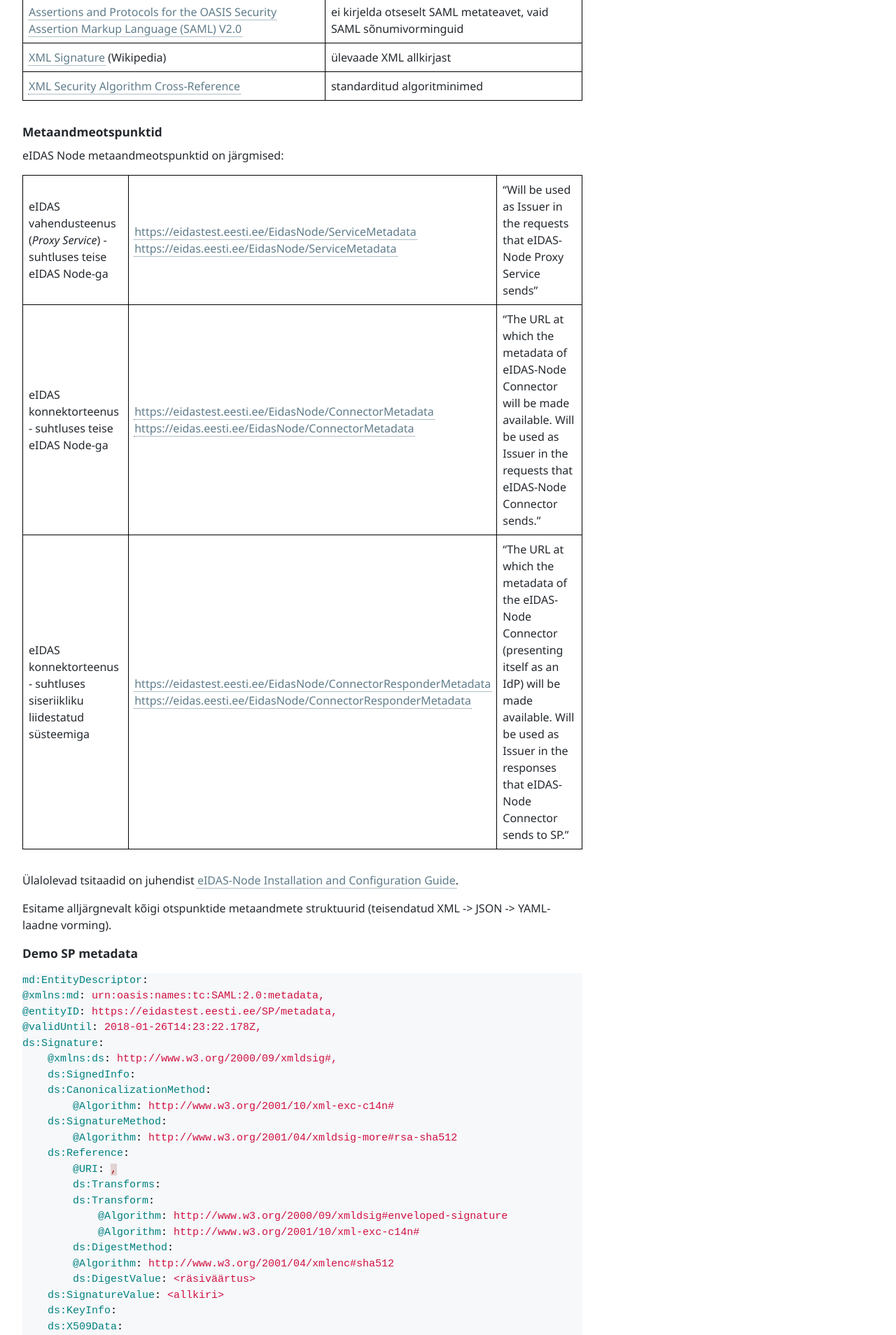
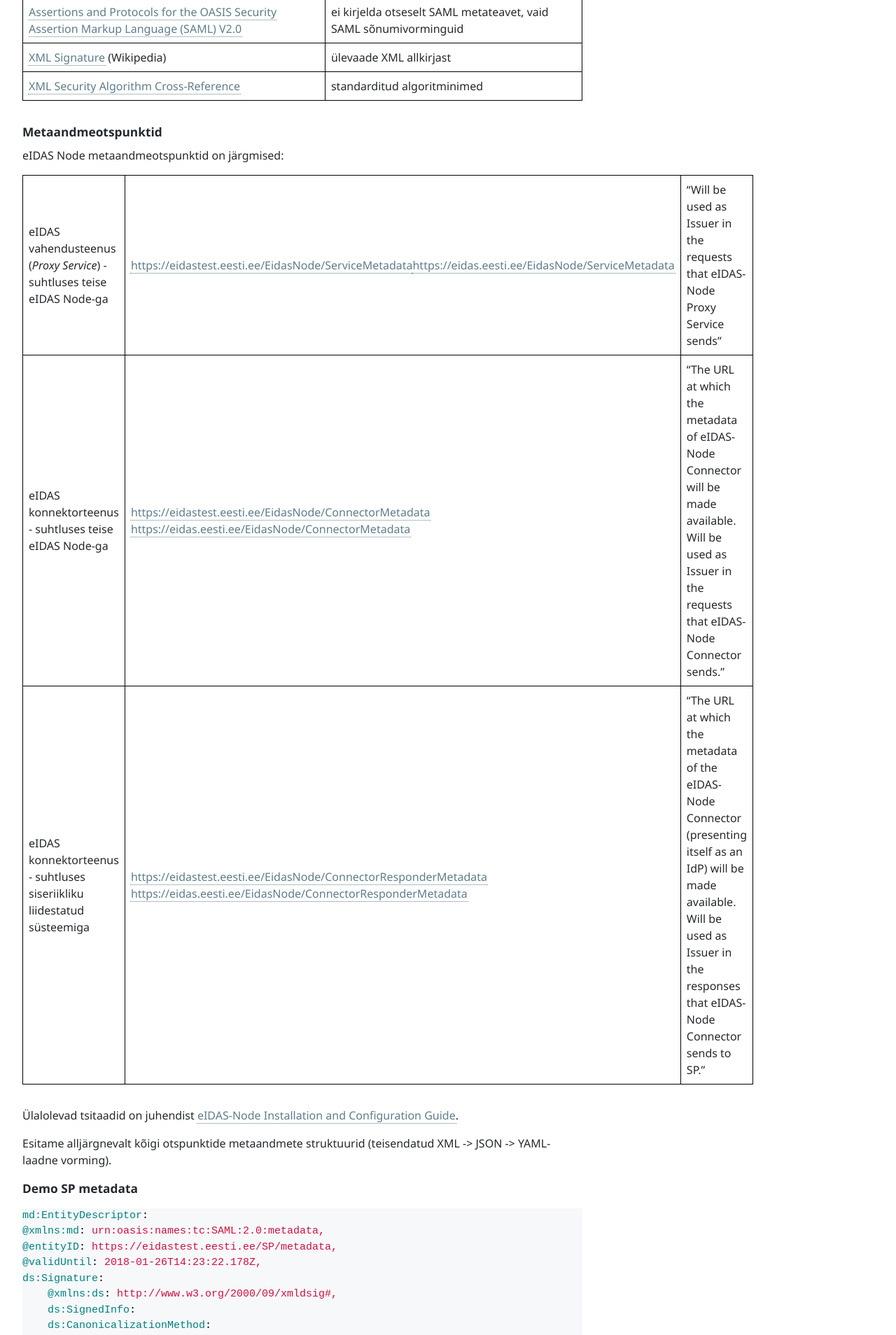
Before and after one commit to e-gov/eIDAS-Node, a Jekyll site: the page built from MetadataSeletus.md, in a window 1280 px wide. Shown: the part 572-2480 px from the top of the page at 70% size. Built offline with Jekyll 4.4.1, drawn with Linux system fonts in a browser that asks for light colours; our own code applies the rules of GitHub Pages for plain Markdown files.

```diff
--- a/MetadataSeletus.md
+++ b/MetadataSeletus.md
@@ -26,9 +26,9 @@ Käesolev dokument seletab RIA eIDAS Node SAML metaandmeotspunktide kaudu pakuta
 
 eIDAS Node metaandmeotspunktid on järgmised:
 
-| eIDAS vahendusteenus (_Proxy Service_) - suhtluses teise eIDAS Node-ga | [https://eidastest.eesti.ee/EidasNode/ServiceMetadata](https://eidastest.eesti.ee/EidasNode/ConnectorMetadata) <br> [https://eidas.eesti.ee/EidasNode/ServiceMetadata](https://eidas.eesti.ee/EidasNode/ConnectorMetadata) | "Will be used as Issuer in the requests that eIDAS-Node Proxy Service sends" |
-| eIDAS konnektorteenus - suhtluses teise eIDAS Node-ga | [https://eidastest.eesti.ee/EidasNode/ConnectorMetadata](https://eidastest.eesti.ee/EidasNode/ConnectorMetadata) <br> [https://eidas.eesti.ee/EidasNode/ConnectorMetadata](https://eidas.eesti.ee/EidasNode/ConnectorMetadata) | "The URL at which the metadata of eIDAS-Node Connector will be made available. Will be used as Issuer in the requests that eIDAS-Node Connector sends." |
-| eIDAS konnektorteenus - suhtluses siseriikliku liidestatud süsteemiga | [https://eidastest.eesti.ee/EidasNode/ConnectorResponderMetadata](https://eidastest.eesti.ee/EidasNode/ConnectorMetadata) <br> [https://eidas.eesti.ee/EidasNode/ConnectorResponderMetadata](https://eidas.eesti.ee/EidasNode/ConnectorMetadata) | "The URL at which the metadata of the eIDAS-Node Connector (presenting itself as an IdP) will be made available. Will be used as Issuer in the responses that eIDAS-Node Connector sends to SP." |
+| eIDAS vahendusteenus (_Proxy Service_) - suhtluses teise eIDAS Node-ga | [https://eidastest.eesti.ee/EidasNode/ServiceMetadata](https://eidastest.eesti.ee/EidasNode/ConnectorMetadata)[https://eidas.eesti.ee/EidasNode/ServiceMetadata](https://eidas.eesti.ee/EidasNode/ConnectorMetadata) | "Will be used as Issuer in the requests that eIDAS-Node Proxy Service sends" |
+| eIDAS konnektorteenus - suhtluses teise eIDAS Node-ga | [https://eidastest.eesti.ee/EidasNode/ConnectorMetadata](https://eidastest.eesti.ee/EidasNode/ConnectorMetadata) [https://eidas.eesti.ee/EidasNode/ConnectorMetadata](https://eidas.eesti.ee/EidasNode/ConnectorMetadata) | "The URL at which the metadata of eIDAS-Node Connector will be made available. Will be used as Issuer in the requests that eIDAS-Node Connector sends." |
+| eIDAS konnektorteenus - suhtluses siseriikliku liidestatud süsteemiga | [https://eidastest.eesti.ee/EidasNode/ConnectorResponderMetadata](https://eidastest.eesti.ee/EidasNode/ConnectorMetadata) [https://eidas.eesti.ee/EidasNode/ConnectorResponderMetadata](https://eidas.eesti.ee/EidasNode/ConnectorMetadata) | "The URL at which the metadata of the eIDAS-Node Connector (presenting itself as an IdP) will be made available. Will be used as Issuer in the responses that eIDAS-Node Connector sends to SP." |
 
 Ülalolevad tsitaadid on juhendist [eIDAS-Node Installation and Configuration Guide](https://ec.europa.eu/cefdigital/wiki/display/CEFDIGITAL/eIDAS-Node+-+Current+release?preview=/46992189/52603174/eIDAS-Node%20Installation%20and%20Configuration%20Guide.pdf).
 
```
